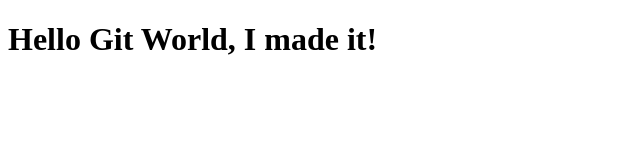
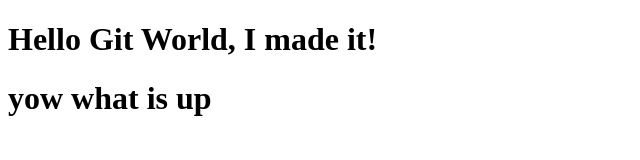
Before and after one commit to BrainDeeeaaddd/Activity3.1, a plain HTML site: page index.html in a window 1280 px wide. Shown: the whole page, without its empty margins (0-640 px from the left). Drawn offline with Linux system fonts and the light colour scheme.

Commit message:
Update index.html

```diff
--- a/index.html
+++ b/index.html
@@ -5,5 +5,6 @@
 </head>
 <body>
 	<h1>Hello Git World,  I made it!</h1>
+	<h1>yow what is up</h1>
 </body>
 </html>
```
